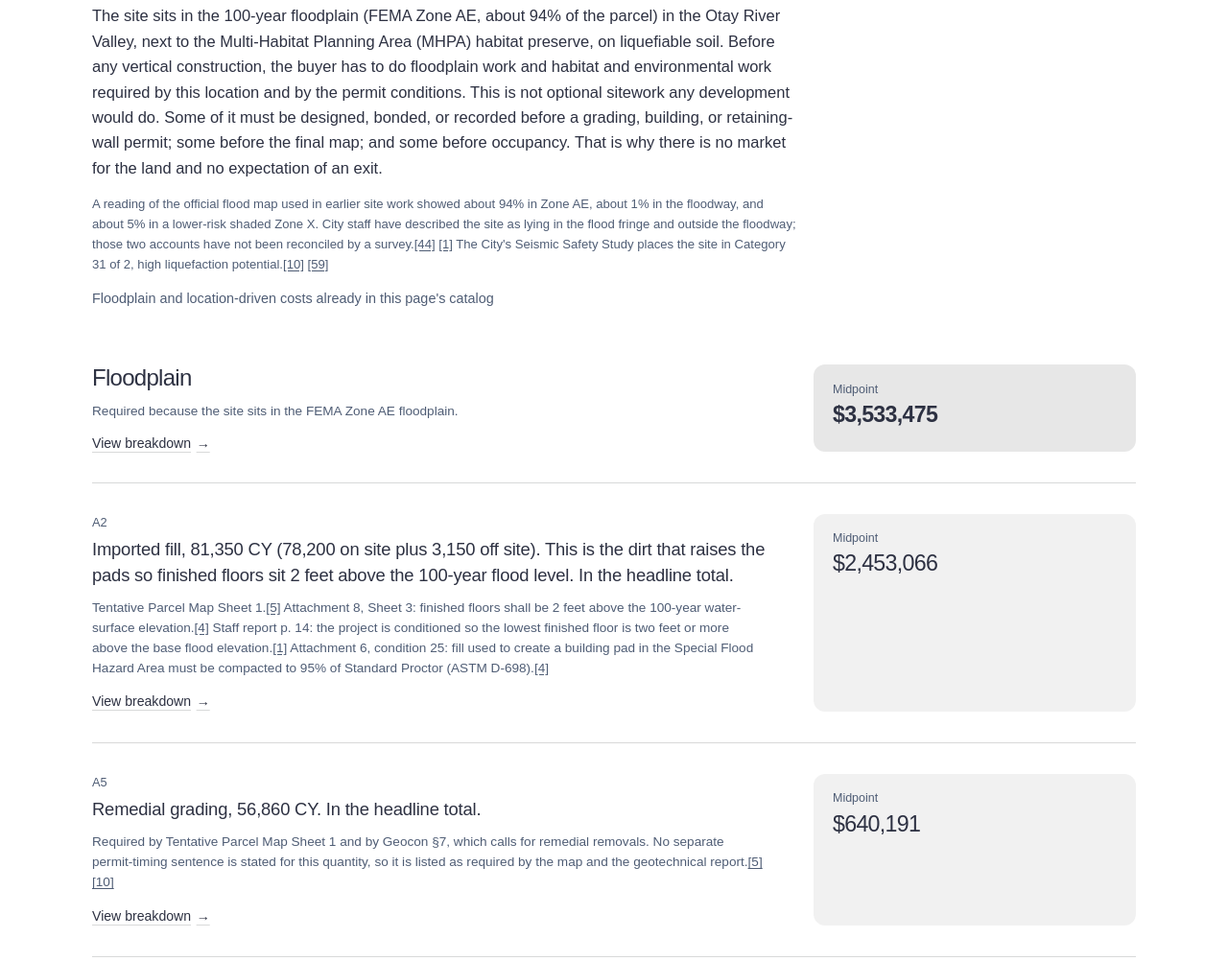
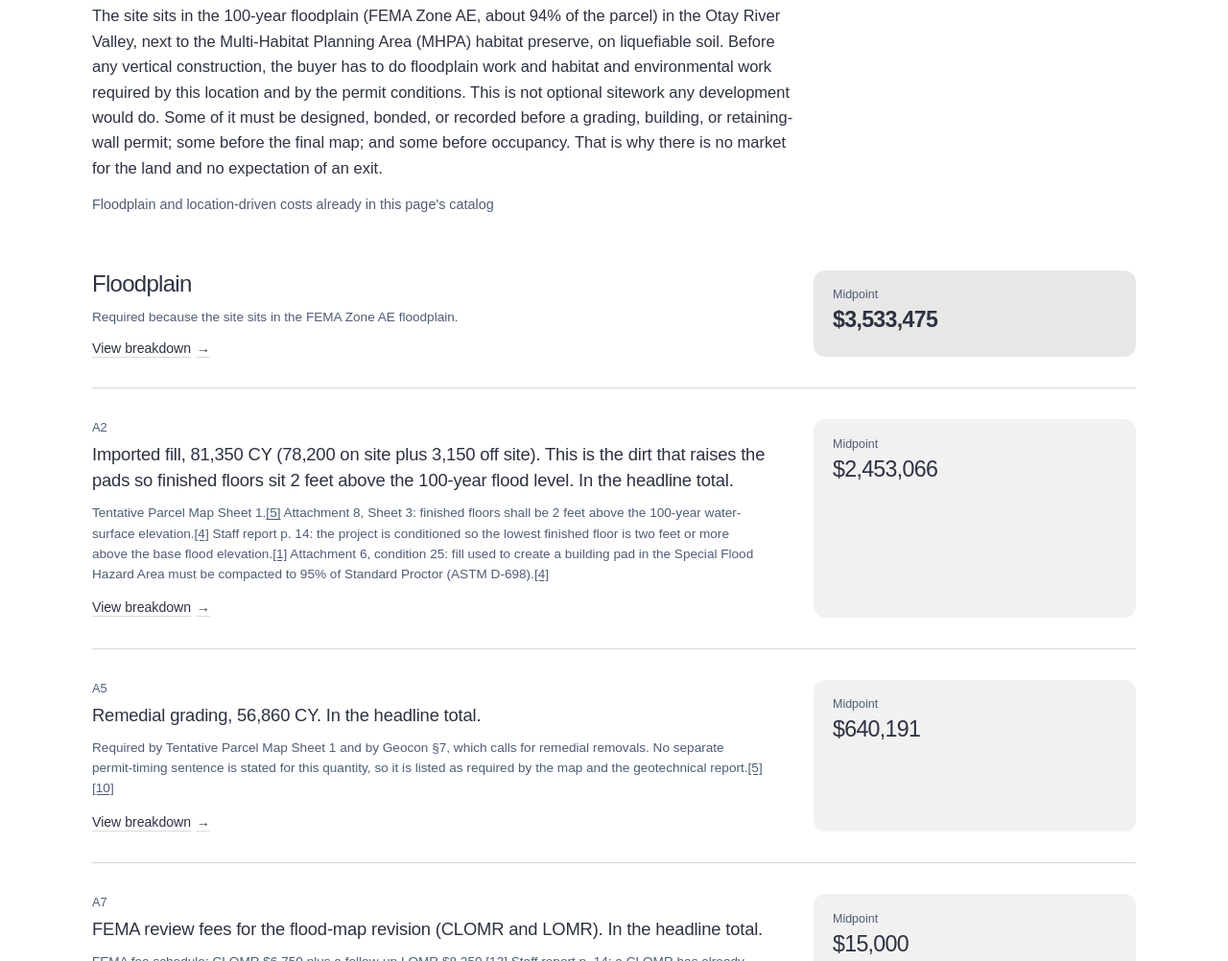
Before and after one commit to michaelc-creator/phair-valuation-rshntu, a plain HTML site: page bella-mar.html in a window 1280 px wide. Shown: the part 2107-3109 px from the top of the page at 96% size. Drawn offline with Linux system fonts and the light colour scheme.

Commit message:
Bella Mar: remove flood map / liquefaction caveat paragraph

```diff
--- a/bella-mar.html
+++ b/bella-mar.html
@@ -1398,7 +1398,6 @@ body.cx .cx-dialog .cx-code { display: inline; margin: 0; font-size: inherit; co
     </div>
   </div>
   <p class="loc-frame">The site sits in the 100-year floodplain (FEMA Zone AE, about 94% of the parcel) in the Otay River Valley, next to the Multi-Habitat Planning Area (MHPA) habitat preserve, on liquefiable soil. Before any vertical construction, the buyer has to do floodplain work and habitat and environmental work required by this location and by the permit conditions. This is not optional sitework any development would do. Some of it must be designed, bonded, or recorded before a grading, building, or retaining-wall permit; some before the final map; and some before occupancy. That is why there is no market for the land and no expectation of an exit.</p>
-  <p class="loc-caveat">A reading of the official flood map used in earlier site work showed about 94% in Zone AE, about 1% in the floodway, and about 5% in a lower-risk shaded Zone X. City staff have described the site as lying in the flood fringe and outside the floodway; those two accounts have not been reconciled by a survey.<a class="fn" href="#src-CCC" title="California Coastal Commission staff report W13b">[44]</a> <a class="fn" href="#src-SR" title="Planning Commission Staff Report PC-25-032, pp. 13&#x2013;14">[1]</a> The City&#39;s Seismic Safety Study places the site in Category 31 of 2, high liquefaction potential.<a class="fn" href="#src-GEO" title="Geocon Geotechnical Investigation, &#xA7;6.1">[10]</a> <a class="fn" href="#src-GEO5" title="City of San Diego Seismic Safety Study, Map Sheet 6">[59]</a></p>
   <div class="loc-table-wrap">
     <table class="loc-table">
       <caption>Floodplain and location-driven costs already in this page&#39;s catalog</caption>
```
